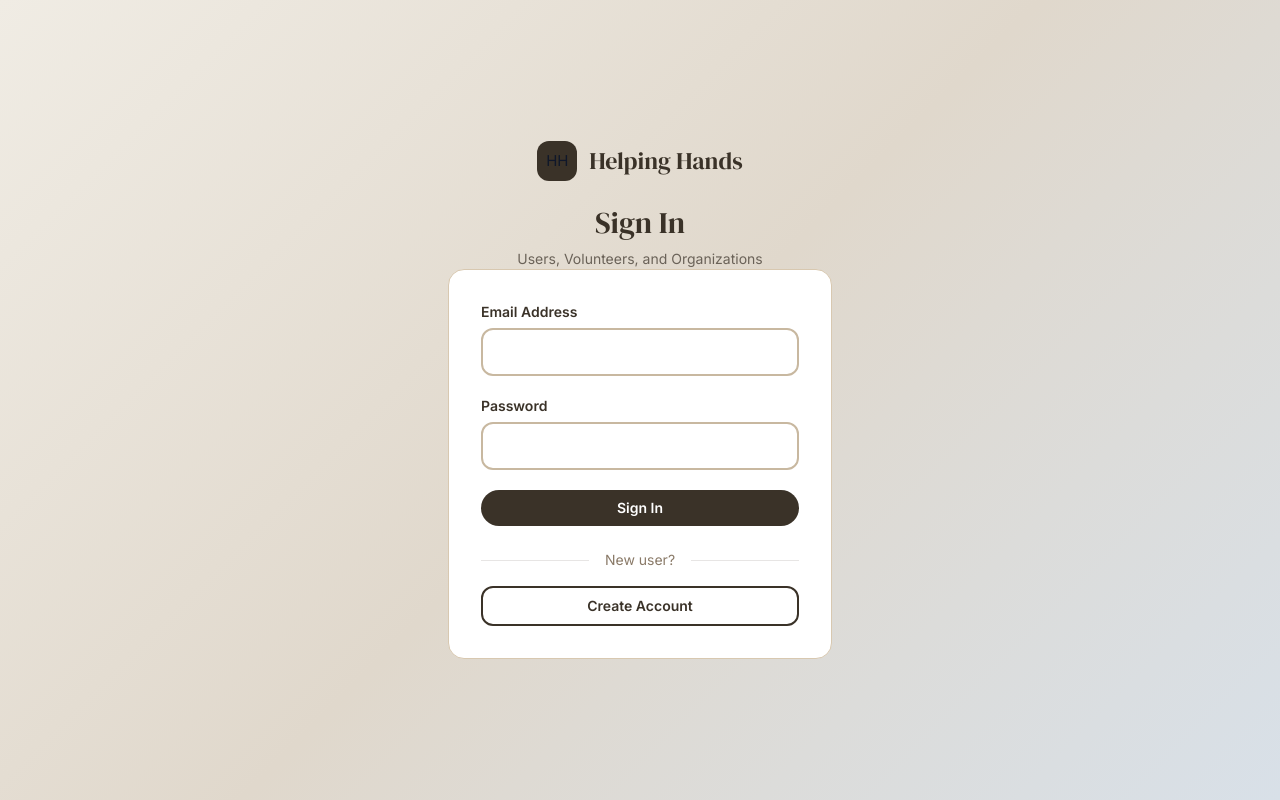
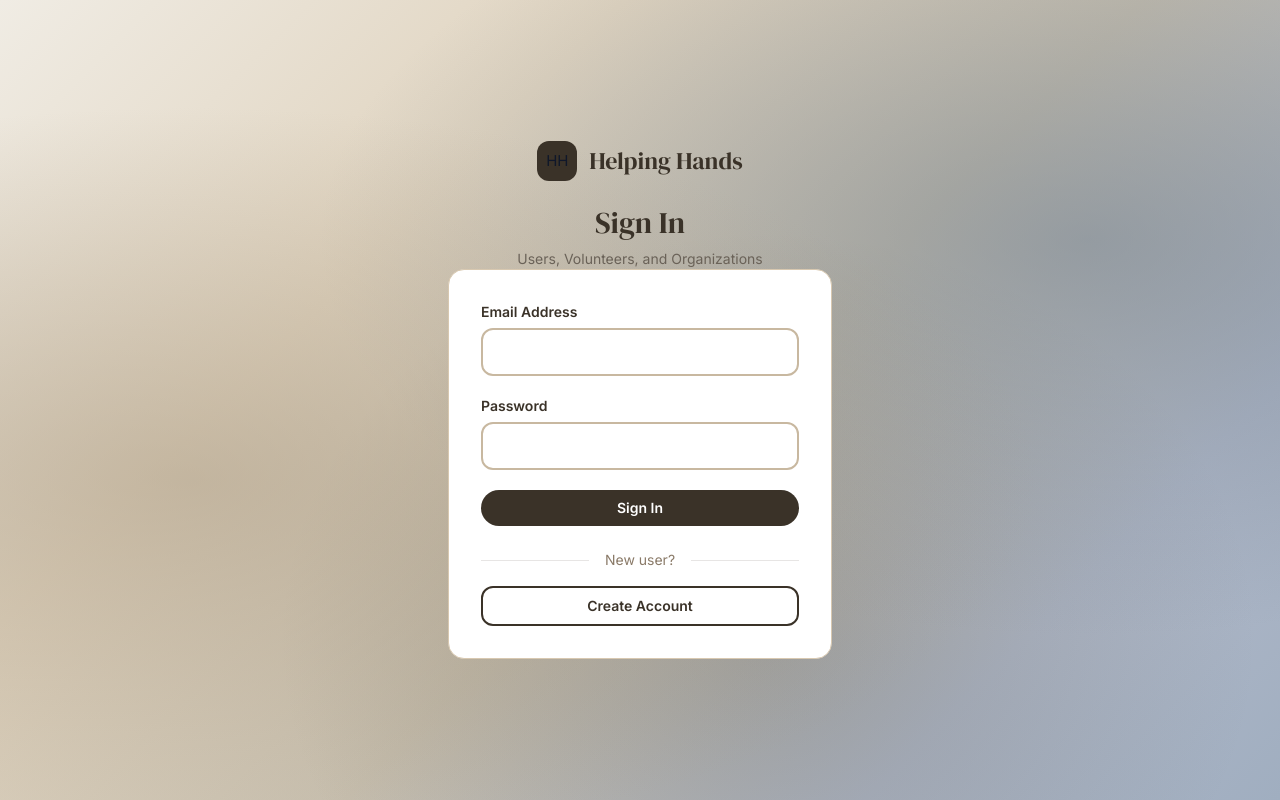
Before and after one commit to Kriti-59/helping-hands, a React (Vite) app in the folder frontend/: page /login in a window 1280 px wide. Built offline with nearby package versions, Linux system fonts and the light colour scheme; no server answers.

Commit message:
change background for login page

```diff
--- a/frontend/src/index.css
+++ b/frontend/src/index.css
@@ -221,7 +221,11 @@ body {
   ───────────────────────────────────────── */
   .auth-page {
     @apply min-h-screen flex flex-col justify-center py-16 px-6;
-    background: linear-gradient(135deg, #f0ece4 0%, #e0d8cc 50%, #d8e0e8 100%);
+    background:
+      radial-gradient(ellipse at 15% 60%, rgba(168, 152, 128, 0.5) 0%, transparent 55%),
+      radial-gradient(ellipse at 85% 30%, rgba(106, 122, 138, 0.5) 0%, transparent 50%),
+      radial-gradient(ellipse at 60% 80%, rgba(90, 90, 80, 0.3) 0%, transparent 45%),
+      linear-gradient(135deg, #f0ece4 0%, #e0d4c0 30%, #c8c0b0 55%, #b0b8c8 80%, #a0aec0 100%);
   }
 
   .auth-col {
@@ -326,7 +330,7 @@ body {
   .navbar-inner {
     @apply max-w-7xl mx-auto px-4 sm:px-6 lg:px-8
            flex justify-between items-center;
-    height: 64px;
+    height: 48px;
   }
 
   .navbar-logo {
@@ -543,7 +547,7 @@ body {
   }
 
   .hero-heading {
-    @apply text-5xl mb-5;
+    @apply text-xl mb-5;
     color: #2a2418;
     font-family: 'DM Serif Display', serif;
     line-height: 1.1;
```
